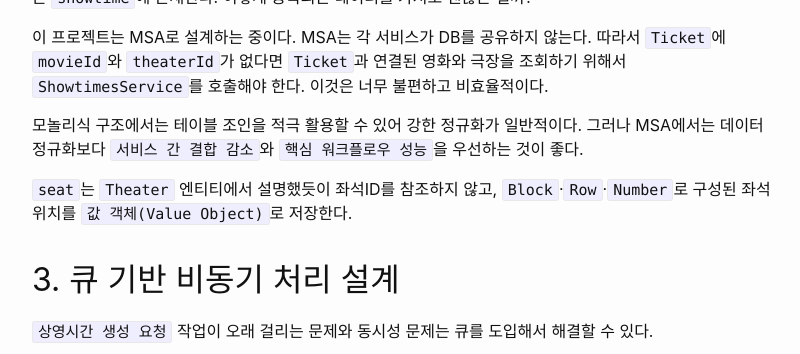
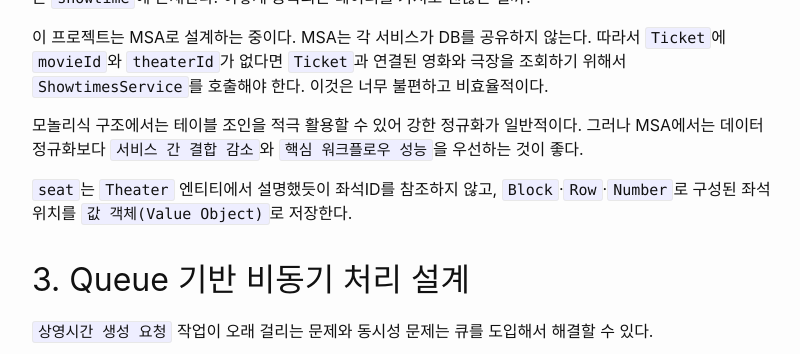
Before and after one commit to mannercode/mannercode.github.io, a Jekyll site: the page built from _posts/2025-06-01-backend-design-3.md, in a window 1280 px wide and 900 px high, scrolled down 2137 px, cut to the strip 0-354 px from the top of the window. Shown: the whole strip, without its empty margins (238-1038 px from the left). Built offline with Jekyll 4.4.1, drawn with Linux system fonts in a browser that asks for light colours; comment, search, counter and statistics services are not loaded.

```diff
--- a/_posts/2025-06-01-backend-design-3.md
+++ b/_posts/2025-06-01-backend-design-3.md
@@ -80,7 +80,7 @@ class Movie {
 class Theater {
     id: ObjectId
     name: string
-    latLong: latLong
+    latLong: LatLong
     seatmap: Seatmap
 }
 note left of Theater::seatmap
@@ -97,17 +97,17 @@ end note
 
 class Showtime {
     id: ObjectId
-    movieId: ObjectId
-    theaterId: ObjectId
     startTime: Date
     endTime: Date
+    theaterId: ObjectId
+    movieId: ObjectId
 }
 
 class Ticket {
     id: ObjectId
     showtimeId: ObjectId
+    theaterId: ObjectId
     movieId: ObjectId
-    theaterId: ObjectId
     status: TicketStatus { Available, Sold}
     seat: Seat { block: string, row: string, seatNumber: number }
 }
@@ -156,7 +156,7 @@ Showtime "*" --> "1" Theater
 
 `seat`는 `Theater` 엔티티에서 설명했듯이 좌석ID를 참조하지 않고, `Block`·`Row`·`Number`로 구성된 좌석 위치를 `값 객체(Value Object)`로 저장한다.
 
-## 3. 큐 기반 비동기 처리 설계
+## 3. Queue 기반 비동기 처리 설계
 
 `상영시간 생성 요청` 작업이 오래 걸리는 문제와 동시성 문제는 큐를 도입해서 해결할 수 있다.
 
```
Also changed, not shown: _posts/2025-05-01-backend-design-2.md (+0 -1 lines), uml/3b9b28e7d226dc9dd28488e9f683d4c7.svg (added), uml/48af025afe30edf8a89ae7f64e2d8f25.svg (deleted), uml/51385165b2ef979ee00b0ac0456e81f9.svg (deleted), uml/ea91c0c1021b4c1137158a200821a168.svg (added), 11 other files.
